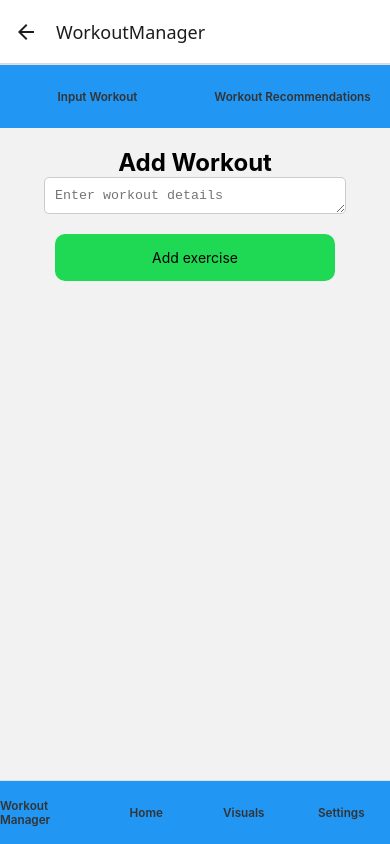
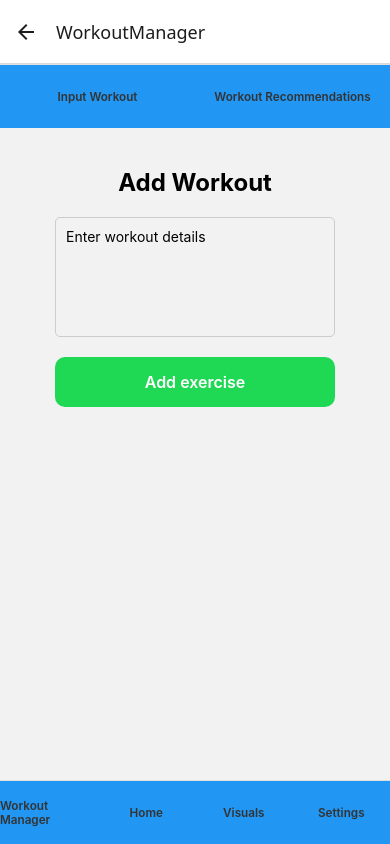
Before and after one commit to JaviM2425/Brogrammers-CSCI150-Project, a React Native app in the folder fitnesstracker/: screen /WorkoutManager in a window 390 px wide. Built offline with nearby package versions, Linux system fonts and the light colour scheme; no server answers.

Commit message:
fixed text input
Fixed text input

```diff
--- a/fitnesstracker/Components/WorkoutManager.jsx
+++ b/fitnesstracker/Components/WorkoutManager.jsx
@@ -1,5 +1,5 @@
 import React from "react";
-import { View, Text, StyleSheet, TouchableOpacity } from "react-native";
+import { View, Text, StyleSheet, TouchableOpacity, TextInput } from "react-native";
 import Navbar from './Navbar';
 import NavbarTop from "./NavbarTop";
 
@@ -10,9 +10,10 @@ export default function WorkoutManager({ navigation }) {
             <NavbarTop navigation={navigation} />
             <View style={styles.container}>
                 <Text style={styles.title}>Add Workout</Text>
-                <textarea
+                <TextInput
                     style={styles.textarea}
                     placeholder="Enter workout details"
+                    multiline={true}
                 />
                 <TouchableOpacity style={styles.button} onPress={() => navigation.navigate("Login")}>
                         <Text style={styles.buttonText}>Add exercise</Text>
@@ -44,18 +45,19 @@ const styles = StyleSheet.create({
         marginBottom: 20,
         backgroundColor: "#1fd954ff",
     },
-    title:
-    {
-        fontSize: 24,
-        fontWeight: "bold",
+    buttonText: {
+        color: "#fff",
+        fontSize: 16,
+        fontWeight: "600",
     },
     textarea: {
         width: "80%",
-        height: 15,
+        height: 120,
         borderWidth: 1,
         borderColor: "#ccc",
         borderRadius: 5,
         padding: 10,
         marginBottom: 20,
+        textAlignVertical: 'top',
     },
 });
```
